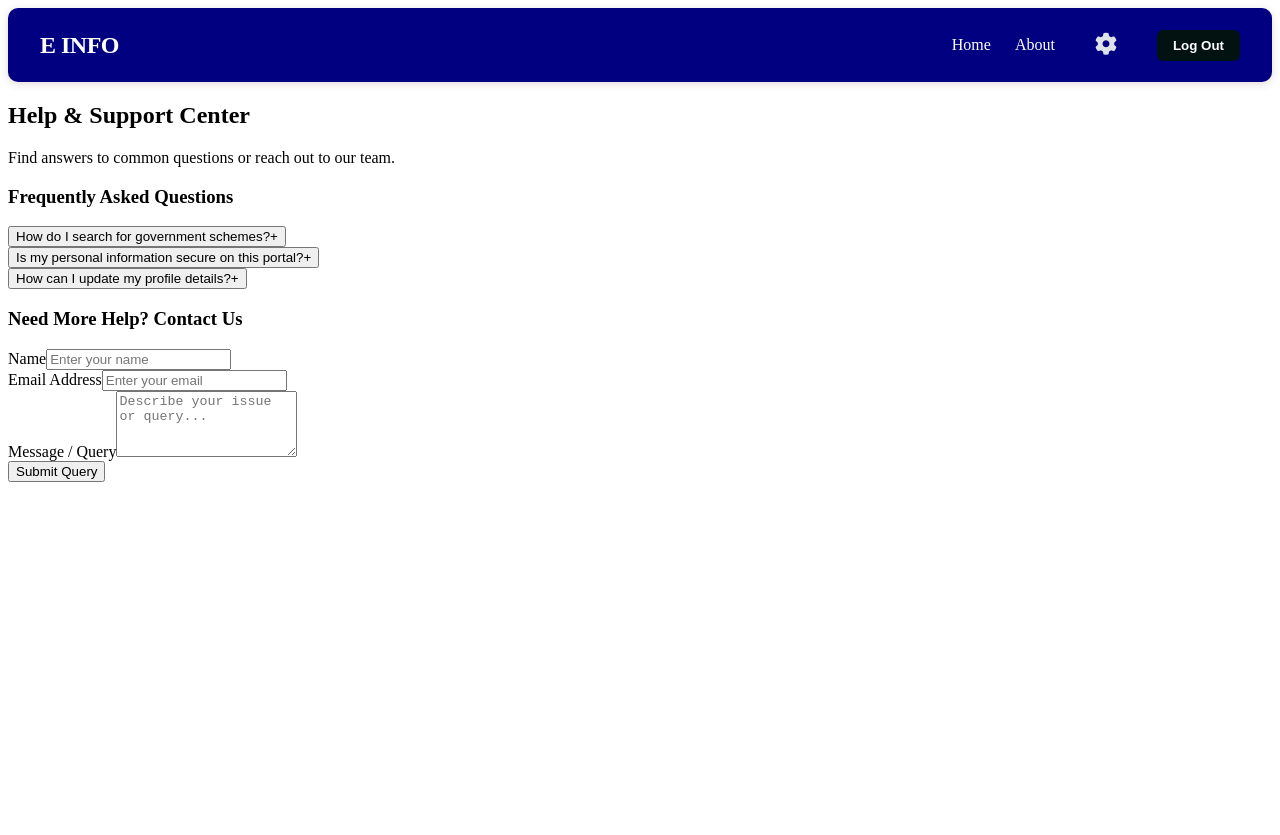
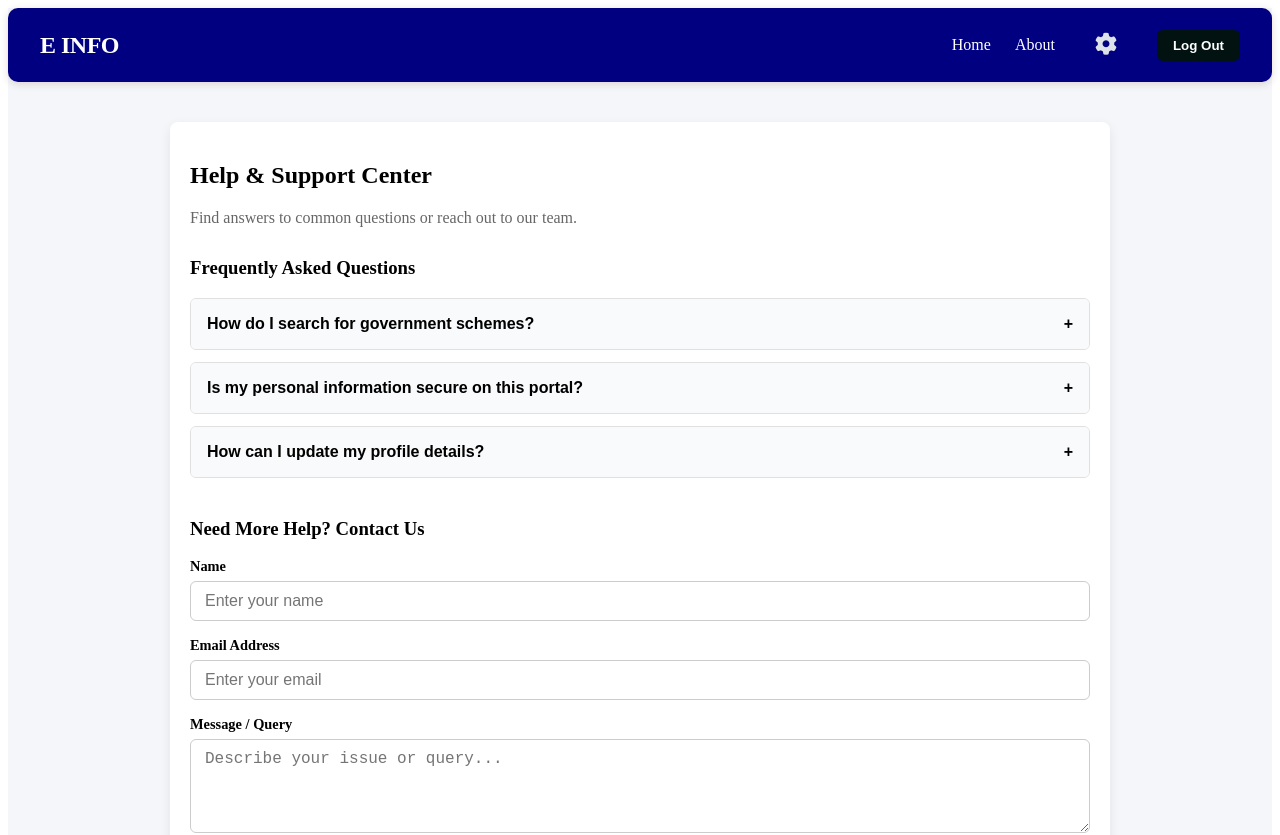
Before and after one commit to ramkiran704/E-Info-, a React (Vite) app in the folder frontend/: page /help in a window 1280 px wide. Shown: the top 835 px of the page. Before the commit the page ends 800 px from the top, so only its background shows below. Built offline with nearby package versions, Linux system fonts and the light colour scheme.

Commit message:
style for help page

```diff
--- a/frontend/src/Pages/Help.module.css
+++ b/frontend/src/Pages/Help.module.css
@@ -0,0 +1,96 @@
+.pageWrapper {
+  min-height: 100vh;
+  background-color: #f4f6f9;
+}
+
+.container {
+  max-width: 900px;
+  margin: 40px auto;
+  padding: 20px;
+  background: #ffffff;
+  border-radius: 8px;
+  box-shadow: 0 4px 12px rgba(0, 0, 0, 0.08);
+}
+
+.subtitle {
+  color: #666;
+  margin-bottom: 30px;
+}
+
+.faqSection, .contactSection {
+  margin-bottom: 40px;
+}
+
+.faqItem {
+  border: 1px solid #e0e0e0;
+  border-radius: 6px;
+  margin-bottom: 12px;
+  overflow: hidden;
+}
+
+.faqQuestion {
+  width: 100%;
+  display: flex;
+  justify-content: space-between;
+  align-items: center;
+  padding: 16px;
+  background-color: #f9fafb;
+  border: none;
+  font-weight: 600;
+  font-size: 1rem;
+  cursor: pointer;
+  text-align: left;
+}
+
+.faqAnswer {
+  padding: 16px;
+  background-color: #ffffff;
+  border-top: 1px solid #e0e0e0;
+  color: #444;
+}
+
+.contactForm {
+  display: flex;
+  flex-direction: column;
+  gap: 16px;
+}
+
+.formGroup {
+  display: flex;
+  flex-direction: column;
+  gap: 6px;
+}
+
+.formGroup label {
+  font-weight: 600;
+  font-size: 0.9rem;
+}
+
+.formGroup input, .formGroup textarea {
+  padding: 10px 14px;
+  border: 1px solid #ccc;
+  border-radius: 6px;
+  font-size: 1rem;
+}
+
+.submitBtn {
+  padding: 12px 20px;
+  background-color: #0b1953;
+  color: white;
+  border: none;
+  border-radius: 6px;
+  font-weight: 600;
+  cursor: pointer;
+  align-self: flex-start;
+}
+
+.submitBtn:hover {
+  background-color: #122880;
+}
+
+.successMessage {
+  padding: 14px;
+  background-color: #d4edda;
+  color: #155724;
+  border-radius: 6px;
+}
```
